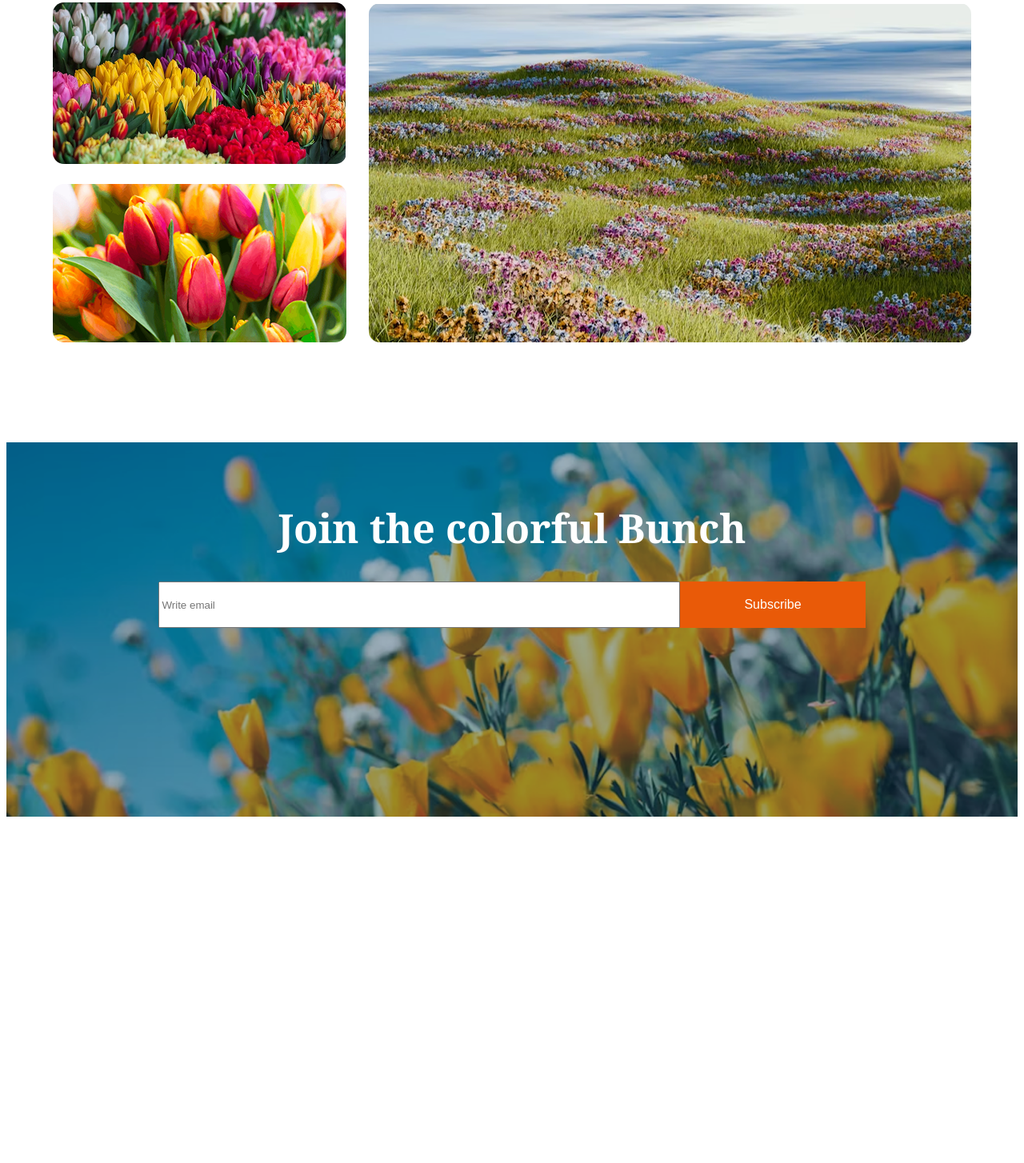
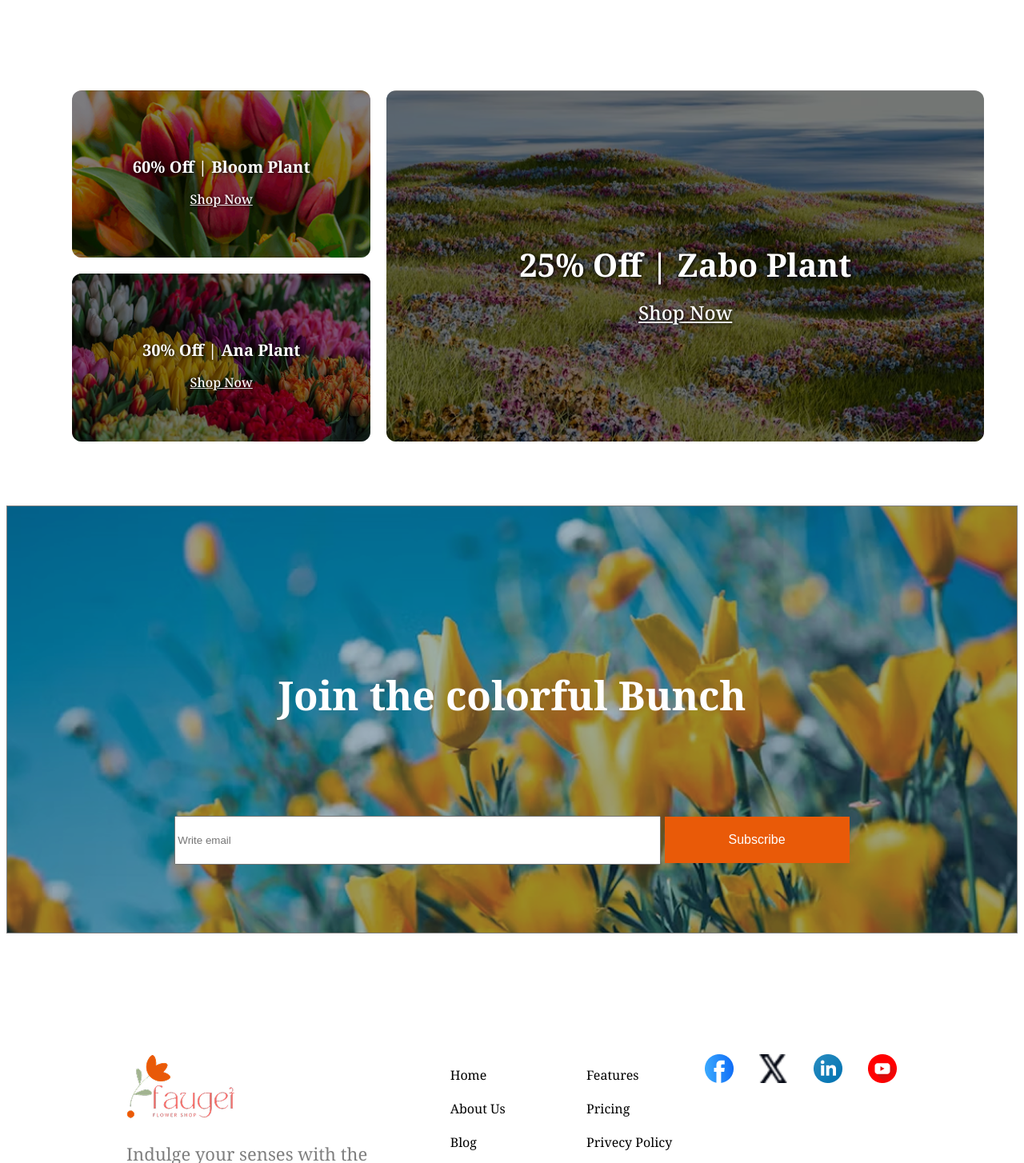
Before and after one commit to aaasfthfdr/my-assignment-2.0, a plain HTML site: page index.html in a window 1280 px wide. Shown: the part 3124-4578 px from the top of the page at 80% size. Before the commit the page ends 4150 px from the top, so only its background shows below. Drawn offline with Linux system fonts and the light colour scheme.

Commit message:
added  repair file

```diff
--- a/index.html
+++ b/index.html
@@ -98,6 +98,7 @@
         <section >
             <div class="flower-lover">
             <div>
+                <img class="upar-img hide " src="assets/trusted-badge.png" alt="">
                 <img class="lover-img" src="assets/flower-store.png" alt="">
             </div>
             <div class="lover-content">
@@ -122,32 +123,67 @@
                 <h1 class="deal-title"><span class="font-color">Latest</span> Deals</h1>
                 <p class="deal-discription">Indulge your senses with the beauty and fragrance of our fresh flower shop. From <br> classic roses to exotic blooms, we offer a wide variety of fresh.</p>
             </div>
-        </section>
-        <section class="section-4">
-            <div class="bloom">
-                <div class="section-41">
-                <img class="img-1" src="assets/deal-bloom.png" alt="">
+             <div class="image-deals">
+                            <div class="img-card small-image-1">
+                                <h4>60% Off | Bloom Plant</h4>
+                                <a href="#">Shop Now</a>
                             </div>
-            <div class="section-42">
-                <img class="img-1" src="assets/deal-ana.png" alt="">
+                            <div class="img-card small-image-2">
+                                <h4>30% Off | Ana Plant</h4>
+                                <a href="#">Shop Now</a>
+                            </div>
+                            <div class="img-card large-image-1">
+                                <h4 id="h5">25% Off | Zabo Plant</h4>
+                                <a href="#">Shop Now</a>
                             </div>
                         </div>
-            <div class="section-43">
-                <img class="img-1" src="assets/deal-zabo.png" alt="">
+                    </div>
                 </div>
         </section>
     </main>
     <footer>
-        <div class="footer">
-            <img class="footer-img" src="assets/news-letter-bg.png" alt="">
+        <section class="last">
+                <div class="last-section">
+                    <div class="last-container">
+                        <h6>Join the colorful Bunch</h6>
+                        <div class="input-1">
+                            <input class="input" type="email" name="" id="" placeholder="Write email">
+                            <input class="btn-primary" type="button" value="Subscribe">
                         </div>
-        <div class="footer-content">
-            <h1 class="footer-title">Join the colorful Bunch</h1>
                     </div>
-        <div class="input-box">
-            <input class="toha-input" type="email" name="" id="" placeholder="Write email">
-            <button class="btn-primary">Subscribe</button>
-            <!-- test -->
+                </div>
+            </section>
+    </footer>
+    <footer class="footer-2">
+            <div class="footer-section">
+                <div class="footer-container">
+                    <div class="footer-info">
+                        <img src="assets/logo.png" alt="">
+                        <p class="footer-discription">Indulge your senses with the beauty and fragrance of our fresh flower shop. </p>
+                    </div>
+                    <div class="footer-link">
+                        <ul>
+                            <li>Home</li>
+                            <li>About Us</li>
+                            <li>Blog</li>
+                            <li>FAQ</li>
+                            <li>Contact Us</li>
+                        </ul>
+                        <ul>
+                            <li>Features</li>
+                            <li>Pricing</li>
+                            <li>Privecy Policy</li>
+                            <li>Terms of services</li>
+                            <li> Help Centr</li>
+                        </ul>
+                    </div>
+                    <div class="footer-logo">
+                        <img src="assets/icon-facebook.png" alt="">
+                        <img src="assets/icon-twitter.png" alt="">
+                        <img src="assets/icon-linkedin.png" alt="">
+                        <img src="assets/icon-youtube.png" alt="">
+                    </div>
+                </div>
             </div>
         </footer>
 </body>
--- a/style/index.css
+++ b/style/index.css
@@ -147,6 +147,12 @@
 .flower-discription{
     margin-top: 20px;
 }
+.upar-img{
+    width: 288px;
+    margin-left: 365px;
+    margin-bottom: -200px;
+    position: relative;
+}
 
 /* leatest-deals */
 .deals{
@@ -165,45 +171,153 @@
     text-align: center;
     margin-top: 16px;
 }
-
-/* section-4 */
-.section-4{
-    display: flex;
-    gap: 28px;
-    align-items: center;
-    justify-content: center;
-    margin-bottom: 120px;
-}
-.section-41{
-    margin-bottom: 20px;
-}
-.section-4, .img-1{
-    border-radius: 14px;
+.image-deals{
+    margin-top: 70px;
+    display: grid;
+    grid-template-columns: 1fr 2fr;
+    grid-template-rows: repeat(2, 70%);
+    gap: 20px;
+    padding: 20px;
+    width: 100%;
 }
 
-/* footer */
-.footer-img{
+.img-card {
+    position: relative;
+    border-radius: 12px;
+    padding: 20px;
+    background-size: cover;
+    background-position: center;
+    display: flex;
+    flex-direction: column;
+    justify-content: center;
+    color: #fff;
+    text-shadow: 1px 1px 5px #000;
+    cursor: pointer;
+    overflow: hidden;
+}
+
+.img-card::before {
+    content: "";
+    position: absolute;
+    inset: 0;
+    background-color: rgba(0, 0, 0, 0.5);
+}
+
+.img-card h4,
+.img-card a {
+    position: relative;
+    z-index: 1;
+    color: #fff;
+    font-weight: bold;
+    text-align: center;
+    margin-bottom: 8px;
+}
+.img-card h4{
+    font-size: 20px;
+}
+.img-card #h5{
+    font-size: 40px;
+}
+
+.img-card a {
+    font-weight: 500;
+    font-size: 1rem;
+    text-decoration: underline;
+    margin-top: 8px;
+}
+.large-image-1 h4 {
+    font-size: 2rem;
+}
+.large-image-1 a {
+    font-size: 1.5rem;
+}
+/* Background images */
+.small-image-1 {
+    background-image: url("./../assets/deal-ana.png");
+    grid-column: 1;
+    grid-row: 1;
+}
+
+.small-image-2 {
+    background-image: url("./../assets/deal-bloom.png");
+    grid-column: 1;
+    grid-row: 2;
+}
+
+.large-image-1 {
+    background-image: url("./../assets/deal-zabo.png");
+    grid-row: 1 / span 2;
+    grid-column: 2;
+}
+
+/* last styles */
+.last{
     width: 100%;
-    height: 100%;
+    margin: 0 auto;
 }
-.footer-title{
+.last-section {
+    margin-top: 200px;
+}
+.last-container {
+    border: 1px solid gray;
     display: flex;
     justify-content: center;
     align-items: center;
-    text-align: center;
-    margin-top: -400px;
-    color:rgba(255, 255, 255, 1);
+    flex-direction: column;
+    height: 533px;
+
+    background-image: url(./../assets/news-letter-bg.png);
+    background-size: cover;
+    background-position: center;
+    background-repeat: no-repeat;
+}
+.last-container h6 {
+    font-size: 3.125rem;
     font-weight: bold;
-    font-size: 50px;
+    color: #fff;
 }
-.input-box{
+.input{
+    width: 600px;
+    height: 55px;
+}
+
+
+
+ /* Footer */
+ .footer-2{
+    margin-top: 50px;
+    padding: 50px 150px;
+ }
+.footer-container {
+    margin: 50px 0;
     display: flex;
-    justify-content: center;
+    justify-content: space-between;
+}
+.footer-info {
+    max-width: 350px;
+}
+.footer-link {
+    display: flex;
+    gap: 50px;
+}
+.footer-link ul li {
+    margin-bottom: 20px;
+    list-style: none;
+}
+.footer-logo {
+    display: flex;
+    gap: 30px;
+}
+.footer-logo > img {
+    width: 36px;
+    height: 36px;
+    padding: 1px;
+}
+.footer-discription{
+    font-size: 22px;
+    color: rgba(0, 0, 0, 0.5);
+}
 
-}
-.toha-input{
-    width: 644px;
-}
 /* media-queary */
 /* @media screen and (max-width: 576px) {
    .hide {
@@ -235,3 +349,64 @@
 
    }
 } */
+
+
+/* media-queary */
+
+@media screen and (max-width: 576px) {
+    .hide {
+      display: none;
+   }
+   .parent {
+      display: flex;
+      justify-content: center;
+      align-items: center;
+   }
+   .nav-container {
+      justify-content: center !important;
+      gap: 20px;
+      width: 100%;
+      padding: 0 15px;
+   }
+    .nav-container ul {
+      justify-content: center;
+      gap: 15px;
+   }
+   .banner{
+    flex-direction: column-reverse;
+   }
+   .all-collection{
+    grid-template-columns: repeat(2, 1fr);
+   }
+   .flower-lover{
+    display: grid;
+    grid-template-columns: 1, 1fr;
+    max-width: 361px;
+   }
+   .deals{
+    margin-top: 100px;
+   }
+   .image-deals{
+    grid-template-columns: 1fr;
+    grid-template-rows: auto auto auto;
+   }
+   .small-image-1{
+    grid-column: 1;
+    grid-row: 1;
+   }
+   .small-image-2{
+    grid-column: 1;
+    grid-row: 2;
+   }
+   .large-image-1{
+    grid-column: 1;
+    grid-row: 3;
+   }
+   .large-image-1 h4{
+    font-size: 1.5rem;
+   }
+   .large-image-1 a{
+    font-size: 1.2rem;
+   }
+
+}
```
Lines whose indentation alone changed are shown as unchanged.
